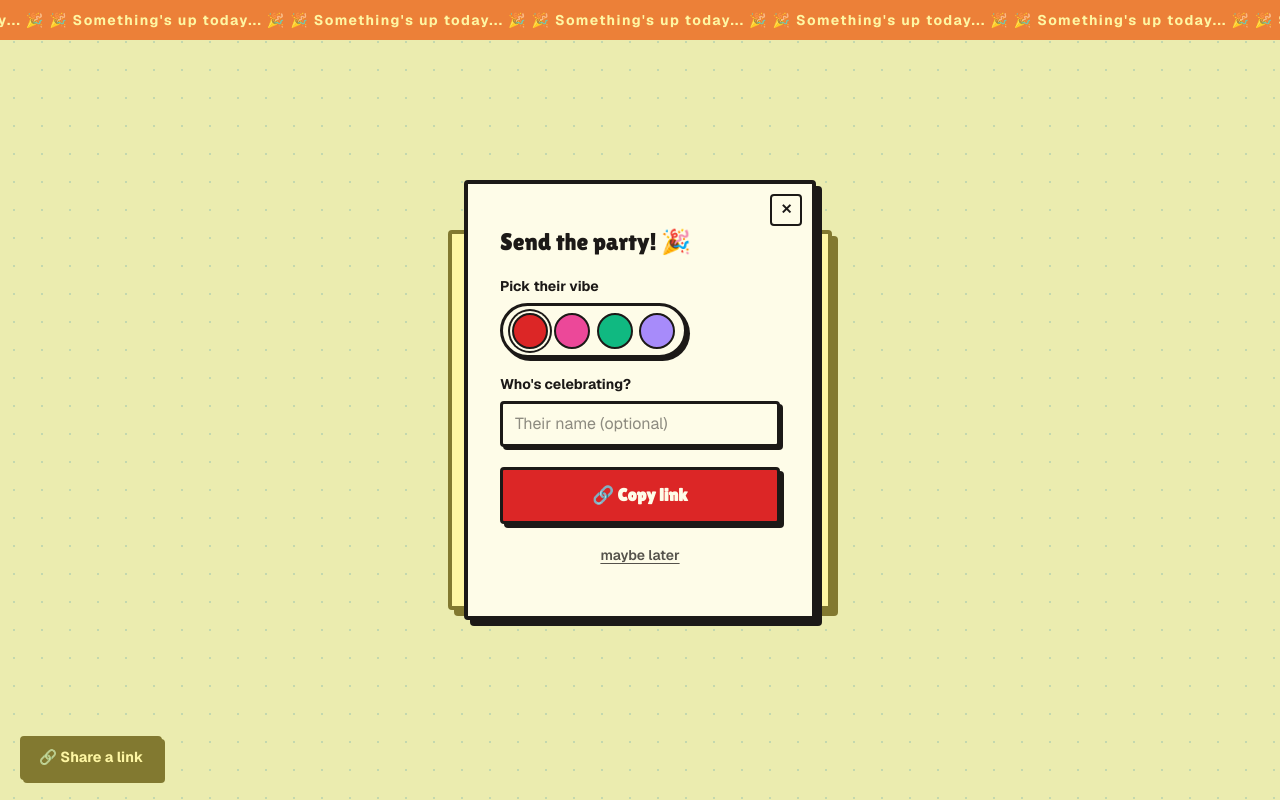
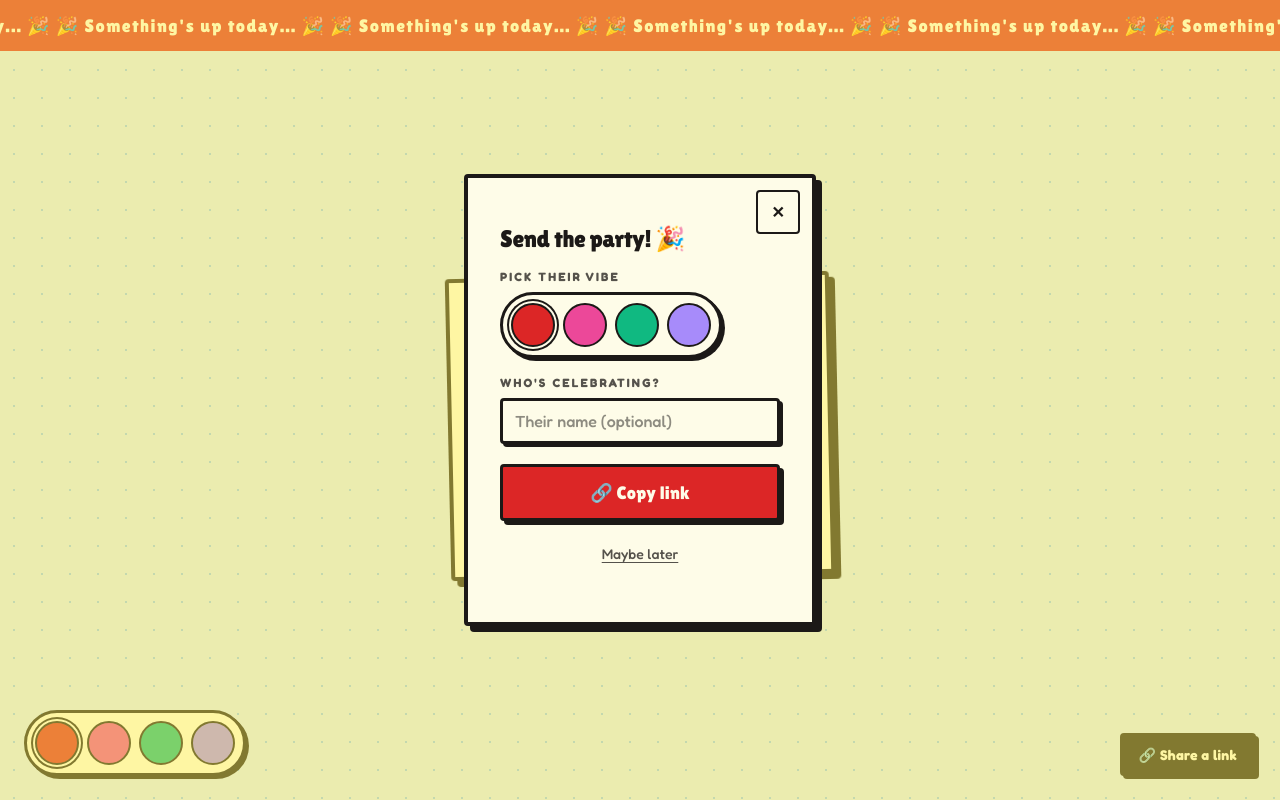
Before and after one commit to rplasc/birthday-site, a Next.js app: page / in a window 1280 px wide. Both pictures are taken after a click on the button "🔗 Share a link". Built offline with nearby package versions, Linux system fonts and the light colour scheme.

Commit message:
Overall UI Polish

```diff
--- a/src/app/globals.css
+++ b/src/app/globals.css
@@ -14,47 +14,85 @@
   --btn-text: var(--cream);
 }
 
+/* Pink "Princess" — pastel cotton-candy bg, contrasting violet + gold accents.
+   Hot-pink dominant (60%) keeps the Princess identity; violet (30%) and
+   gold (10%) clash deliberately, party-store style, instead of harmonising. */
 [data-theme="pink"] {
   --bg: #ffe4ef;
-  --bg-dot: #fbcfe8;
-  --red: #ec4899;
-  --blue: #f9a8d4;
-  --green: #fb7185;
+  --bg-dot: #f9a8d4;
+  --red: #db2777;
+  --blue: #7c3aed;
+  --green: #facc15;
   --backdrop: rgba(251, 207, 232, 0.55);
-  --btn-text: var(--ink);
+  --btn-text: var(--cream);
 }
 
+/* Mint — pastel mint bg, with three actually-distinct hues: emerald Yes,
+   sky-blue No, sunny-yellow music. The old palette was three greens; this
+   reads as a real party tablecloth instead of a Glossier ad. */
 [data-theme="mint"] {
   --bg: #d1fae5;
   --bg-dot: #6ee7b7;
-  --red: #10b981;
-  --blue: #22d3ee;
-  --green: #84cc16;
+  --red: #059669;
+  --blue: #0284c7;
+  --green: #facc15;
   --backdrop: rgba(167, 243, 208, 0.55);
-  --btn-text: var(--ink);
+  --btn-text: var(--cream);
 }
 
+/* Lavender — pastel violet bg, hot-pink No and cyan music chip to push
+   the cool palette into actual contrast instead of monochrome lilac. */
 [data-theme="lavender"] {
   --bg: #ede9fe;
   --bg-dot: #c4b5fd;
-  --red: #a78bfa;
-  --blue: #818cf8;
-  --green: #f0abfc;
+  --red: #7c3aed;
+  --blue: #ec4899;
+  --green: #06b6d4;
   --backdrop: rgba(221, 214, 254, 0.55);
-  --btn-text: var(--ink);
+  --btn-text: var(--cream);
 }
 
 @theme inline {
   --font-display: var(--font-lilita);
-  --font-sans: var(--font-geist-sans);
-  --font-mono: var(--font-geist-mono);
+  --font-sans: var(--font-body);
+}
+
+/* ─── Type scale ─── */
+:root {
+  --text-xs: 0.75rem;     /* chip labels */
+  --text-sm: 0.875rem;    /* helper / caption */
+  --text-base: 1rem;      /* body / inputs / secondary buttons */
+  --text-md: 1.125rem;    /* prominent buttons, marquee */
+  --text-lg: 1.5rem;      /* modal title */
+  --text-xl: 1.75rem;     /* yes button */
+  --text-display-sm: clamp(2.25rem, 8.5vw, 3.5rem);
+  --text-display-lg: clamp(4rem, 18vw, 8.5rem);
+
+  --tracking-tight: -0.015em;
+  --tracking-wide: 0.08em;
+  --tracking-stamp: 0.18em;
+}
+
+/* ─── Spacing scale ─── */
+:root {
+  --space-2xs: 0.25rem;
+  --space-xs: 0.5rem;
+  --space-sm: 0.75rem;
+  --space-md: 1rem;
+  --space-lg: 1.5rem;
+  --space-xl: 2rem;
+  --space-2xl: clamp(2.25rem, 6vw, 3rem);
+  --space-corner: clamp(1rem, 3.5vw, 1.5rem);
 }
 
 body {
-  font-family: var(--font-geist-sans, Arial, sans-serif);
+  font-family: var(--font-body, "Trebuchet MS", "Verdana", sans-serif);
+  font-weight: 500;
   background: var(--bg);
   color: var(--ink);
   transition: background-color 0.25s ease;
+  -webkit-font-smoothing: antialiased;
+  text-rendering: optimizeLegibility;
 }
 
 /* ─── Prompt background ─── */
@@ -74,9 +112,92 @@ body {
 /* ─── Marquee bar ─── */
 .marquee-bar {
   background: var(--red);
-  padding: 0.5rem 0;
+  padding: var(--space-sm) 0;
   overflow: hidden;
   transition: background-color 0.25s ease;
+}
+
+.marquee-text {
+  font-family: var(--font-lilita, sans-serif);
+  font-weight: 400;
+  font-size: var(--text-md);
+  letter-spacing: var(--tracking-wide);
+  color: var(--btn-text);
+}
+
+/* ─── Display headlines ─── */
+.headline-prompt {
+  font-family: var(--font-lilita, sans-serif);
+  font-size: var(--text-display-sm);
+  line-height: 0.95;
+  letter-spacing: var(--tracking-tight);
+  color: var(--ink);
+  margin-bottom: var(--space-xl);
+}
+
+/* WordArt-era chrome: cream fill, thick ink outline, hard-offset shadow in
+   a second theme accent. Three theme colors layered on the page's hero. */
+.headline-celebrate {
+  font-family: var(--font-lilita, sans-serif);
+  font-size: var(--text-display-lg);
+  line-height: 0.88;
+  letter-spacing: var(--tracking-tight);
+  color: var(--cream);
+  -webkit-text-stroke: 2px var(--ink);
+  paint-order: stroke fill;
+  text-shadow: 5px 5px 0 var(--blue);
+  margin-bottom: var(--space-2xl);
+  position: relative;
+  z-index: 1;
+}
+
+/* Hero emoji and stamp caption sit above the rotating starburst. */
+.hero-glyph {
+  font-size: clamp(5.5rem, 22vw, 9rem);
+  position: relative;
+  z-index: 1;
+  filter: drop-shadow(3px 3px 0 var(--ink));
+}
+
+/* Starburst badge — sits behind the headline stack. */
+.hero-starburst {
+  position: absolute;
+  width: clamp(20rem, 78vw, 34rem);
+  height: clamp(20rem, 78vw, 34rem);
+  top: 50%;
+  left: 50%;
+  /* Base translate so the starburst stays centered even when the spin
+     animation is disabled by prefers-reduced-motion. */
+  transform: translate(-50%, -50%);
+  z-index: 0;
+  fill: var(--red);
+  stroke: var(--ink);
+  stroke-width: 4;
+  stroke-linejoin: round;
+  filter: drop-shadow(5px 5px 0 var(--ink));
+  pointer-events: none;
+  animation: starburst-spin 34s linear infinite;
+  opacity: 0.95;
+}
+
+/* ─── Celebration caption (rubber-stamp tone) ─── */
+.celebrate-caption {
+  font-family: var(--font-body, sans-serif);
+  font-size: var(--text-sm);
+  font-weight: 800;
+  letter-spacing: var(--tracking-stamp);
+  text-transform: uppercase;
+  color: var(--red);
+  display: inline-block;
+  margin-top: var(--space-md);
+  padding: var(--space-xs) var(--space-md);
+  border: 2.5px solid var(--red);
+  box-shadow: inset 0 0 0 1.5px var(--bg), 0 0 0 1px var(--red);
+  border-radius: 4px;
+  transform: rotate(-5deg);
+  mix-blend-mode: multiply;
+  position: relative;
+  z-index: 1;
 }
 
 /* ─── Component styles ─── */
@@ -84,8 +205,39 @@ body {
   background: var(--cream);
   border: 4px solid var(--ink);
   border-radius: 4px;
-  padding: 2.5rem 2rem;
+  padding: var(--space-2xl) var(--space-xl);
   box-shadow: 6px 6px 0 var(--ink);
+}
+
+/* Tilt wrapper — keeps card-rise translateY animation untouched */
+.card-tilt {
+  transform: rotate(-1.25deg);
+  display: flex;
+  justify-content: center;
+  width: 100%;
+}
+
+.prompt-actions {
+  display: flex;
+  align-items: center;
+  justify-content: center;
+  gap: var(--space-lg);
+  flex-wrap: wrap;
+}
+
+/* ─── Bottom corner slots ─── */
+.corner-bl {
+  position: fixed;
+  bottom: var(--space-corner);
+  left: var(--space-corner);
+  z-index: 30;
+}
+
+.corner-br {
+  position: fixed;
+  bottom: var(--space-corner);
+  right: var(--space-corner);
+  z-index: 30;
 }
 
 .btn-yes {
@@ -94,9 +246,10 @@ body {
   border: 3px solid var(--ink);
   border-radius: 4px;
   padding: 0.8rem 2.5rem;
-  font-size: 1.75rem;
-  font-weight: 700;
+  font-size: var(--text-xl);
+  font-weight: 400;
   font-family: var(--font-lilita, sans-serif);
+  letter-spacing: 0.01em;
   box-shadow: 4px 4px 0 var(--ink);
   cursor: pointer;
   line-height: 1;
@@ -119,8 +272,9 @@ body {
   border: 3px solid var(--ink);
   border-radius: 4px;
   padding: 0.6rem 1.25rem;
-  font-size: 1rem;
+  font-size: var(--text-base);
   font-weight: 600;
+  letter-spacing: 0.01em;
   box-shadow: 3px 3px 0 var(--ink);
   cursor: pointer;
   line-height: 1.25;
@@ -143,8 +297,9 @@ body {
   border: 3px solid var(--ink);
   border-radius: 4px;
   padding: 0.5rem 1rem;
-  font-size: 0.9rem;
+  font-size: var(--text-sm);
   font-weight: 700;
+  letter-spacing: 0.02em;
   box-shadow: 3px 3px 0 var(--ink);
   cursor: pointer;
   transition: transform 0.1s, box-shadow 0.1s;
@@ -158,6 +313,12 @@ body {
 .music-btn:active {
   transform: translate(2px, 2px);
   box-shadow: 1px 1px 0 var(--ink);
+}
+
+/* Share variant — quiet, ink-on-cream so it doesn't compete with Yes. */
+.music-btn--share {
+  background: var(--ink);
+  color: var(--cream);
 }
 
 /* ─── Touch & focus ─── */
@@ -224,6 +385,11 @@ body {
 @keyframes burst-ring {
   0%   { transform: scale(0); opacity: 0.9; }
   100% { transform: scale(4); opacity: 0; }
+}
+
+@keyframes starburst-spin {
+  from { transform: translate(-50%, -50%) rotate(0deg); }
+  to   { transform: translate(-50%, -50%) rotate(360deg); }
 }
 
 @keyframes wiggle {
@@ -320,7 +486,7 @@ body {
   display: flex;
   align-items: center;
   justify-content: center;
-  padding: 1.5rem;
+  padding: var(--space-lg);
   animation: backdrop-fade 0.2s ease-out both;
 }
 
@@ -333,14 +499,14 @@ body {
 
 .modal-close {
   position: absolute;
-  top: 0.6rem;
-  right: 0.6rem;
+  top: var(--space-sm);
+  right: var(--space-sm);
   background: none;
   border: 2px solid var(--ink);
   border-radius: 4px;
-  width: 2rem;
-  height: 2rem;
-  font-size: 0.875rem;
+  width: 2.75rem;
+  height: 2.75rem;
+  font-size: var(--text-base);
   font-weight: 700;
   color: var(--ink);
   cursor: pointer;
@@ -363,17 +529,21 @@ body {
 
 .modal-title {
   font-family: var(--font-lilita, sans-serif);
-  font-size: 1.5rem;
+  font-size: var(--text-lg);
+  letter-spacing: var(--tracking-tight);
+  line-height: 1.05;
   color: var(--ink);
-  margin-bottom: 1rem;
-  padding-right: 2rem;
+  margin-bottom: var(--space-md);
+  padding-right: 3rem;
 }
 
 .modal-label {
   display: block;
-  font-size: 0.875rem;
+  font-size: var(--text-xs);
   font-weight: 700;
-  color: var(--ink);
+  letter-spacing: var(--tracking-stamp);
+  text-transform: uppercase;
+  color: var(--ink-soft);
   margin-bottom: 0.4rem;
 }
 
@@ -382,8 +552,9 @@ body {
   border: 3px solid var(--ink);
   border-radius: 4px;
   padding: 0.5rem 0.75rem;
-  font-size: 1rem;
+  font-size: var(--text-base);
   font-family: inherit;
+  font-weight: 500;
   background: var(--cream);
   color: var(--ink);
   box-shadow: 3px 3px 0 var(--ink);
@@ -397,8 +568,9 @@ body {
 
 .modal-preview {
   margin-top: 0.75rem;
-  font-size: 0.875rem;
-  font-weight: 600;
+  font-size: var(--text-sm);
+  font-weight: 500;
+  line-height: 1.45;
   color: var(--ink-soft);
   animation: preview-in 0.2s cubic-bezier(0.25, 1, 0.5, 1) both;
 }
@@ -406,7 +578,8 @@ body {
 .modal-preview em {
   font-style: normal;
   font-family: var(--font-lilita, sans-serif);
-  font-size: 1rem;
+  font-size: var(--text-base);
+  letter-spacing: var(--tracking-tight);
   color: var(--ink);
 }
 
@@ -419,9 +592,10 @@ body {
   border: 3px solid var(--ink);
   border-radius: 4px;
   padding: 0.75rem 1.5rem;
-  font-size: 1.1rem;
-  font-weight: 700;
+  font-size: var(--text-md);
+  font-weight: 400;
   font-family: var(--font-lilita, sans-serif);
+  letter-spacing: 0.01em;
   box-shadow: 4px 4px 0 var(--ink);
   cursor: pointer;
   transition: transform 0.1s, box-shadow 0.1s, background 0.15s;
@@ -449,8 +623,8 @@ body {
   margin-top: 0.75rem;
   background: none;
   border: none;
-  font-size: 0.875rem;
-  font-weight: 600;
+  font-size: var(--text-sm);
+  font-weight: 500;
   color: var(--ink-soft);
   cursor: pointer;
   text-decoration: underline;
@@ -472,17 +646,18 @@ body {
 .theme-picker {
   display: flex;
   align-items: center;
-  gap: 0.4rem;
-  padding: 0.4rem 0.55rem;
+  gap: var(--space-xs);
+  padding: var(--space-xs);
   background: var(--cream);
   border: 3px solid var(--ink);
   border-radius: 999px;
   box-shadow: 3px 3px 0 var(--ink);
 }
 
+/* 2.75rem ≈ 44px — meets WCAG 2.5.8 target-size minimum on touch. */
 .theme-swatch {
-  width: 2.25rem;
-  height: 2.25rem;
+  width: 2.75rem;
+  height: 2.75rem;
   border-radius: 999px;
   border: 2px solid var(--ink);
   cursor: pointer;
@@ -505,11 +680,11 @@ body {
 }
 
 .theme-picker-label {
-  font-size: 0.75rem;
+  font-size: var(--text-xs);
   font-weight: 700;
   color: var(--ink);
   margin-right: 0.15rem;
-  letter-spacing: 0.04em;
+  letter-spacing: var(--tracking-stamp);
   text-transform: uppercase;
 }
 
@@ -540,6 +715,7 @@ body {
   .anim-card-rise,
   .anim-decorations-enter,
   .anim-caption-rise,
+  .hero-starburst,
   .burst-ring,
   .modal-backdrop,
   .modal-card,
--- a/src/app/layout.tsx
+++ b/src/app/layout.tsx
@@ -1,21 +1,19 @@
 import type { Metadata } from "next";
-import { Geist, Geist_Mono, Lilita_One } from "next/font/google";
+import { Fredoka, Lilita_One } from "next/font/google";
 import "./globals.css";
 
-const geistSans = Geist({
-  variable: "--font-geist-sans",
+const fredoka = Fredoka({
+  weight: ["400", "500", "600", "700"],
   subsets: ["latin"],
-});
-
-const geistMono = Geist_Mono({
-  variable: "--font-geist-mono",
-  subsets: ["latin"],
+  variable: "--font-body",
+  display: "swap",
 });
 
 const lilitaOne = Lilita_One({
   weight: "400",
   subsets: ["latin"],
   variable: "--font-lilita",
+  display: "swap",
 });
 
 export const metadata: Metadata = {
@@ -31,7 +29,7 @@ export default function RootLayout({
   return (
     <html
       lang="en"
-      className={`${geistSans.variable} ${geistMono.variable} ${lilitaOne.variable} h-full antialiased`}
+      className={`${fredoka.variable} ${lilitaOne.variable} h-full antialiased`}
     >
       <body className="min-h-full flex flex-col">{children}</body>
     </html>
--- a/src/app/page.tsx
+++ b/src/app/page.tsx
@@ -60,28 +60,37 @@ function buildShareUrl(nameVal: string, themeVal: Theme): string {
   return qs ? `${base}?${qs}` : base;
 }
 
+// Bias static decorations to the left and right thirds so they frame
+// the centered headline instead of stacking on top of it.
+function edgeX() {
+  return Math.random() < 0.5 ? rand(2, 28) : rand(72, 98);
+}
+function edgeY() {
+  return Math.random() < 0.5 ? rand(6, 32) : rand(58, 88);
+}
+
 function generateDecorations(palette: string[], surprises: string[]): Decoration[] {
   const list: Decoration[] = [];
   let id = 0;
   const color = () => palette[Math.floor(Math.random() * palette.length)];
 
-  for (let i = 0; i < 6; i++) {
+  for (let i = 0; i < 7; i++) {
     list.push({
       id: id++, type: "balloon",
-      x: rand(5, 95), y: 0,
-      delay: rand(0, 2), duration: rand(7, 11),
+      x: rand(4, 96), y: 0,
+      delay: rand(0, 2.2), duration: rand(7, 11),
       color: color(), rotate: rand(-20, 20), size: rand(42, 68), dx: 0,
     });
   }
-  for (let i = 0; i < 4; i++) {
+  for (let i = 0; i < 5; i++) {
     list.push({
       id: id++, type: "star",
-      x: rand(2, 98), y: rand(10, 85),
+      x: edgeX(), y: edgeY(),
       delay: rand(0, 1.5), duration: rand(3, 7),
-      color: color(), rotate: 0, size: rand(20, 42), dx: 0,
+      color: color(), rotate: 0, size: rand(22, 44), dx: 0,
     });
   }
-  for (let i = 0; i < 12; i++) {
+  for (let i = 0; i < 14; i++) {
     list.push({
       id: id++, type: "confetti",
       x: rand(0, 100), y: -2,
@@ -93,9 +102,9 @@ function generateDecorations(palette: string[], surprises: string[]): Decoration
   for (const glyph of pickN(surprises, surpriseCount)) {
     list.push({
       id: id++, type: "surprise",
-      x: rand(10, 90), y: rand(15, 75),
+      x: edgeX(), y: edgeY(),
       delay: rand(0, 2), duration: rand(8, 14),
-      color: "", rotate: 0, size: rand(48, 72), dx: 0,
+      color: "", rotate: 0, size: rand(52, 76), dx: 0,
       glyph,
     });
   }
@@ -342,41 +351,29 @@ export default function Home() {
   /* ── Prompt screen ── */
   if (phase === "prompt") {
     return (
-      <div className="bg-party min-h-screen flex flex-col overflow-hidden">
+      <div className="bg-party min-h-screen flex flex-col overflow-hidden relative">
         {/* Marquee bar */}
         <div className="marquee-bar">
-          <div
-            className="anim-marquee whitespace-nowrap font-bold tracking-widest text-sm"
-            style={{ color: "var(--btn-text)" }}
-          >
+          <div className="anim-marquee marquee-text whitespace-nowrap">
             {marqueeTease}
           </div>
         </div>
 
-        {/* Center card */}
-        <div className="flex flex-1 items-center justify-center px-6 py-12">
+        {/* Center card — intentionally surrounded by empty dotted space.
+            The party is "off" here. All sticker chaos lives on the celebration screen. */}
+        <div className="flex flex-1 items-center justify-center px-6 py-12 relative z-10">
+          <div className="card-tilt">
             <div className="card-panel anim-card-rise max-w-sm w-full text-center">
-            <h1
-              className="leading-tight mb-5"
-              style={{
-                fontFamily: "var(--font-lilita, sans-serif)",
-                fontSize: "clamp(2rem, 8vw, 3.25rem)",
-                color: "var(--ink)",
-              }}
-            >
+              <h1 className="headline-prompt">
                 {name ? <>{name},<br />is it your birthday?</> : <>Is it your<br />birthday?</>}
               </h1>
-            {!themeIsFixed && (
-              <div style={{ display: "flex", justifyContent: "center", marginBottom: "1.75rem" }}>
-                {renderThemePicker(theme, pickTheme)}
-              </div>
-            )}
-            <div className="flex items-center justify-center gap-5 flex-wrap">
-              <button onClick={handleYes} className="btn-yes">
+              <div className="prompt-actions">
+                <button type="button" onClick={handleYes} className="btn-yes">
                   Yes
                 </button>
                 {noState !== "gone" && (
                   <button
+                    type="button"
                     onClick={handleNo}
                     aria-live="polite"
                     className={[
@@ -397,17 +394,34 @@ export default function Home() {
               </div>
             </div>
           </div>
+        </div>
+
+        {/* Bottom-left: theme picker (matches celebration screen layout) */}
+        {!themeIsFixed && (
+          <div className="corner-bl">
+            {renderThemePicker(theme, pickTheme, "")}
+          </div>
+        )}
+
+        {/* Bottom-right: share — quieter than Yes so the primary CTA wins. */}
         <button
+          type="button"
           onClick={openShare}
-          className="music-btn"
-          style={{ position: "fixed", bottom: "1.25rem", left: "1.25rem", zIndex: 30, background: "var(--ink)", color: "var(--cream)" }}
+          className="music-btn music-btn--share corner-br"
         >
           🔗 Share a link
         </button>
         {showShare && (
           <div className="modal-backdrop" onClick={() => { setShowShare(false); setCopied(false); }}>
             <div className="card-panel modal-card" onClick={(e) => e.stopPropagation()}>
-              <button className="modal-close" onClick={() => { setShowShare(false); setCopied(false); }} aria-label="Close">✕</button>
+              <button
+                type="button"
+                className="modal-close"
+                onClick={() => { setShowShare(false); setCopied(false); }}
+                aria-label="Close"
+              >
+                ✕
+              </button>
               <h2 className="modal-title">{THEMES[shareTheme].modalTitle}</h2>
               <div className="modal-vibe">
                 <label className="modal-label">Pick their vibe</label>
@@ -429,14 +443,19 @@ export default function Home() {
                 </p>
               )}
               <button
+                type="button"
                 className="btn-copy-link"
                 onClick={handleCopy}
                 style={copied ? { background: "var(--green)" } : undefined}
               >
                 {copied ? "✓ Copied! Now send it 🎉" : "🔗 Copy link"}
               </button>
-              <button className="btn-maybe-later" onClick={() => { setShowShare(false); setCopied(false); }}>
-                maybe later
+              <button
+                type="button"
+                className="btn-maybe-later"
+                onClick={() => { setShowShare(false); setCopied(false); }}
+              >
+                Maybe later
               </button>
             </div>
           </div>
@@ -450,10 +469,7 @@ export default function Home() {
     <div className="bg-celebrate relative min-h-screen overflow-hidden flex flex-col items-center justify-center">
       {/* Marquee bar */}
       <div className="marquee-bar absolute top-0 left-0 right-0 z-20">
-        <div
-          className="anim-marquee whitespace-nowrap font-bold text-base tracking-widest"
-          style={{ color: "var(--btn-text)" }}
-        >
+        <div className="anim-marquee marquee-text whitespace-nowrap">
           {marqueeCelebrate}
         </div>
       </div>
@@ -549,45 +565,44 @@ export default function Home() {
 
       {/* Main content */}
       <div className="relative z-10 flex flex-col items-center text-center px-6 pt-20 pb-10">
+        {/* 8-point starburst — 90s greeting-card POW badge framing the headline.
+            Tinted with the theme's dominant accent, rotates slowly. */}
+        <svg
+          className="hero-starburst"
+          viewBox="0 0 200 200"
+          aria-hidden="true"
+          focusable="false"
+        >
+          <polygon points="100,5 114.5,64.9 167.2,32.8 135.1,85.4 195,100 135.1,114.6 167.2,167.2 114.5,135.1 100,195 85.5,135.1 32.8,167.2 64.9,114.6 5,100 64.9,85.4 32.8,32.8 85.5,64.9" />
+        </svg>
         <span
-          className="anim-bounce-cake select-none mb-4 block"
-          style={{ fontSize: "clamp(4rem, 15vw, 6rem)" }}
+          className="hero-glyph anim-bounce-cake select-none mb-1 block"
           role="img"
           aria-label={`${themeDef.name} celebration`}
         >
           {variations.hero}
         </span>
-        <h1
-          className="anim-pop-in leading-none mb-5"
-          style={{
-            fontFamily: "var(--font-lilita, sans-serif)",
-            fontSize: "clamp(3.5rem, 15vw, 7rem)",
-            color: "var(--ink)",
-            textShadow: "4px 4px 0 var(--red)",
-          }}
-        >
+        <h1 className="anim-pop-in headline-celebrate">
           {name ? <>Happy Birthday,<br />{name}!</> : <>Happy<br />Birthday!</>}
         </h1>
-        <p
-          className="text-2xl font-semibold tracking-wide anim-caption-rise"
-          style={{ color: "var(--ink)" }}
-        >
+        <p className="anim-caption-rise celebrate-caption">
           {variations.celebrateCaption}
         </p>
       </div>
 
       {/* Theme picker — hidden for recipients who arrived with a ?theme= link */}
       {!themeIsFixed && (
-        <div className="fixed bottom-5 left-5 z-30">
-          {renderThemePicker(theme, pickTheme)}
+        <div className="corner-bl">
+          {renderThemePicker(theme, pickTheme, "")}
         </div>
       )}
 
       {/* Music toggle */}
       <button
+        type="button"
         onClick={toggleMusic}
         aria-label={isPlaying ? "Pause music" : "Play music"}
-        className="music-btn fixed bottom-5 right-5 z-30"
+        className="music-btn corner-br"
       >
         {isPlaying ? "♫ Pause" : "♪ Play"}
       </button>
--- a/src/app/themes.ts
+++ b/src/app/themes.ts
@@ -61,7 +61,7 @@ export const THEMES: Record<Theme, ThemeDef> = {
     stars: ["💖", "💗", "✨"],
     heroes: ["👑", "🦄", "🧁"],
     surpriseStickers: ["🦄", "💝", "🧁", "🌸", "💍"],
-    confettiColors: ["#f9a8d4", "#fbcfe8", "#fda4af", "#fcd5ce", "#f472b6"],
+    confettiColors: ["#db2777", "#f472b6", "#7c3aed", "#facc15", "#38bdf8", "#fcd5ce"],
     teaseTexts: [
       "💖  It's your special day...  💖     ",
       "👑  A royal occasion approaches...  👑     ",
@@ -88,7 +88,7 @@ export const THEMES: Record<Theme, ThemeDef> = {
     stars: ["🍃", "🌿", "🌱"],
     heroes: ["🌻", "🌺", "🌼"],
     surpriseStickers: ["🦋", "🐝", "🌷", "🍄", "🐞"],
-    confettiColors: ["#a7f3d0", "#bef264", "#99f6e4", "#fef9c3", "#fbcfe8"],
+    confettiColors: ["#059669", "#0284c7", "#facc15", "#ec4899", "#84cc16", "#fb923c"],
     teaseTexts: [
       "🌿  A sweet day to celebrate...  🌿     ",
       "🌸  Something's blooming today...  🌸     ",
@@ -115,7 +115,7 @@ export const THEMES: Record<Theme, ThemeDef> = {
     stars: ["✨", "💫", "⭐"],
     heroes: ["🔮", "🌙", "🦄"],
     surpriseStickers: ["🌙", "💫", "🌟", "🦄", "🔭"],
-    confettiColors: ["#ddd6fe", "#c4b5fd", "#fbcfe8", "#bae6fd", "#f5d0fe"],
+    confettiColors: ["#7c3aed", "#ec4899", "#06b6d4", "#facc15", "#a3e635", "#f472b6"],
     teaseTexts: [
       "✨  Make a wish tonight...  ✨     ",
       "🌙  The stars are aligning...  🌙     ",
```
Lines whose indentation alone changed are shown as unchanged.
